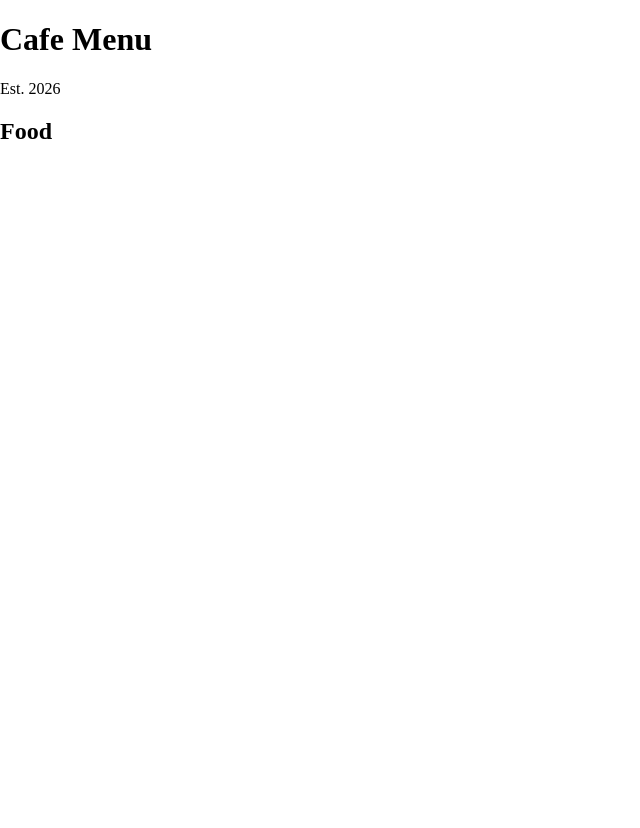
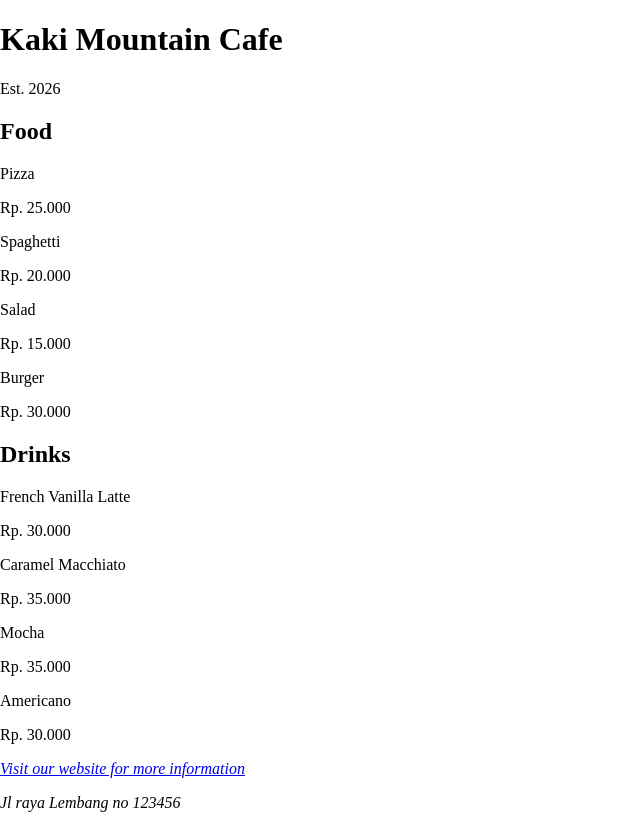
Before and after one commit to FFadhillah/Project-from-FreeCodeCamp, a plain HTML site: page PROJECT CSS/CAFE MENU/index.html in a window 1280 px wide. Shown: the whole page, without its empty margins (0-640 px from the left). Before the commit the page ends 800 px from the top, so only its background shows below. Drawn offline with Linux system fonts and the light colour scheme.

```diff
--- a/PROJECT CSS/CAFE MENU/index.html
+++ b/PROJECT CSS/CAFE MENU/index.html
@@ -8,17 +8,54 @@
 </head>
 <body>
     <div class="menu">
-        <h1>Cafe Menu</h1>
+        <h1>Kaki Mountain Cafe</h1>
         <p class="year">Est. 2026</p>
         <section>
             <h2>Food</h2>
             <!--Icon image-->
-            <article>
-                <p class="type-food"></p>
-                <p class="price"></p>
+            <article class="items">
+                <p class="type-food">Pizza</p>
+                <p class="price">Rp. 25.000</p>
+            </article>
+            <article class="items">
+                <p class="type-food">Spaghetti</p>
+                <p class="price">Rp. 20.000</p>
+            </article>
+            <article class="items">
+                <p class="type-food">Salad</p>
+                <p class="price">Rp. 15.000</p>
+            </article>
+            <article class="items">
+                <p class="type-food">Burger</p>
+                <p class="price">Rp. 30.000</p>
             </article>
         </section>
-        <section></section>
+        <section>
+            <h2>Drinks</h2>
+            <!--Icon image-->
+            <article class="items">
+                <p class="type-food">French Vanilla Latte</p>
+                <p class="price">Rp. 30.000</p>
+            </article>
+            <article class="items">
+                <p class="type-food">Caramel Macchiato</p>
+                <p class="price">Rp. 35.000</p>
+            </article>
+            <article class="items">
+                <p class="type-food">Mocha</p>
+                <p class="price">Rp. 35.000</p>
+            </article>
+            <article class="items">
+                <p class="type-food">Americano</p>
+                <p class="price">Rp. 30.000</p>
+            </article>
+        </section>
+        <footer>
+            <address>
+                <p><a href="#">Visit our website for more information</a></p>
+                <p>Jl raya Lembang no 123456</p>
+            </address>
+        </footer>
     </div>
 </body>
 </html>
```
Also changed, not shown: PROJECT JAVASCRIPT/BUILD A STRING INSPECTOR/index.html (added, +13 -0 lines), PROJECT JAVASCRIPT/BUILD A STRING INSPECTOR/script.js (added).
